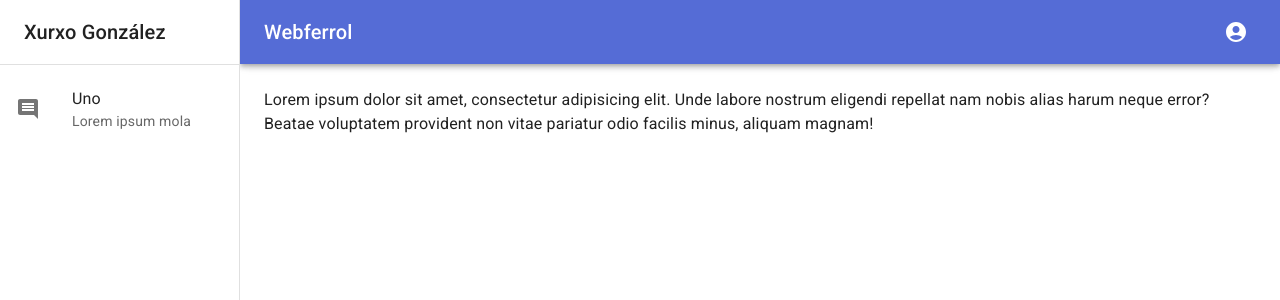
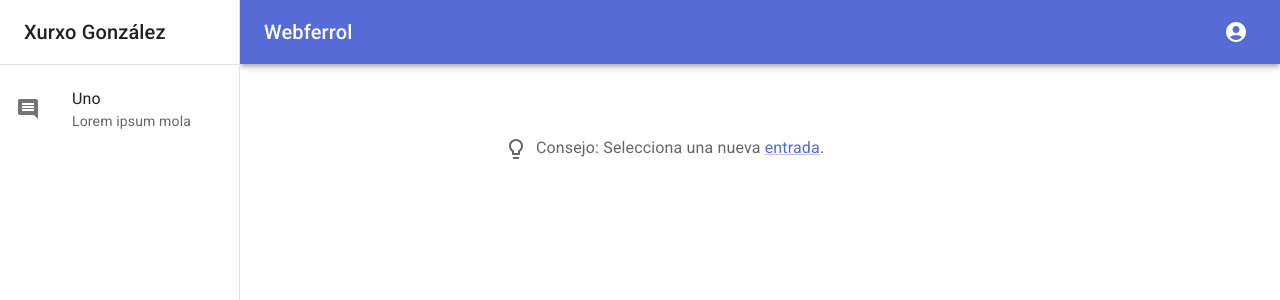
Before and after one commit to webferrol/journal-app, a React (Vite) app: page / in a window 1280 px wide. Shown: the top 300 px of the page. Built offline with nearby package versions, Linux system fonts and the light colour scheme.

Commit message:
Pruebas con la rama develop

```diff
--- a/index.html
+++ b/index.html
@@ -2,7 +2,7 @@
 <html lang="en">
   <head>
     <meta charset="UTF-8" />
-    <link rel="icon" type="image/svg+xml" href="#" />
+    <link rel="icon" type="image/svg+xml" href="https://res.cloudinary.com/dimvf1zl2/image/upload/c_scale,h_32,w_32/v1688719988/images/av55o4fdcqkfqlwsxfbs.webp" />
     <meta name="viewport" content="width=device-width, initial-scale=1.0" />
     <title>Vite + React</title>
   </head>
--- a/src/components/ProTip.jsx
+++ b/src/components/ProTip.jsx
@@ -15,8 +15,7 @@ export default function ProTip () {
   return (
     <Typography sx={{ mt: 6, mb: 3 }} color='text.secondary'>
       <LightBulbIcon sx={{ mr: 1, verticalAlign: 'middle' }} />
-      Pro tip: See more <Link href='https://mui.com/getting-started/templates/'>templates</Link> in
-      the MUI documentation.
+      Consejo: Selecciona una nueva <Link href='https://mui.com/getting-started/templates/'>entrada</Link>.
     </Typography>
   )
 }
--- a/src/pages/Home.jsx
+++ b/src/pages/Home.jsx
@@ -1,5 +1,9 @@
+import { NothingSelectedView } from "../views/NothingSelectedView";
+
 export function Home () {
   return (
-    <div>Lorem ipsum dolor sit amet, consectetur adipisicing elit. Unde labore nostrum eligendi repellat nam nobis alias harum neque error? Beatae voluptatem provident non vitae pariatur odio facilis minus, aliquam magnam! </div>
+    <div>
+      <NothingSelectedView />
+    </div>
   )
 }
--- /dev/null
+++ b/src/views/NothingSelectedView.jsx
@@ -0,0 +1,9 @@
+import ProTip from "../components/ProTip";
+
+export function NothingSelectedView () {
+  return (
+    <>
+      <ProTip />
+    </>
+  )
+}
```
